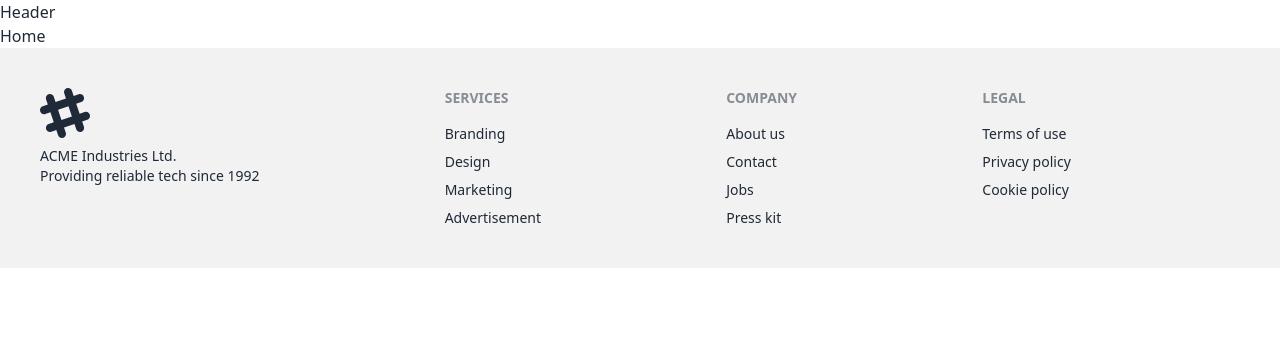
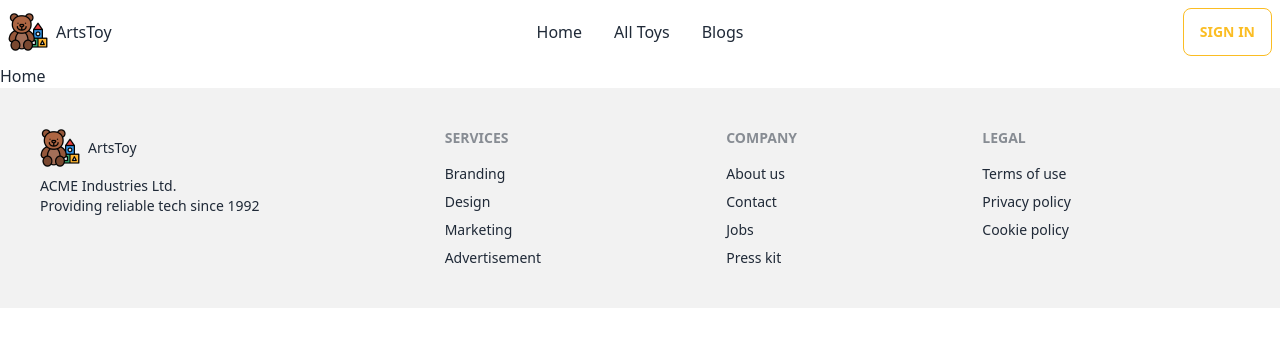
Before and after one commit to minjucse/toy-marketplace-client-side, a React (Vite) app: page / in a window 1280 px wide. Shown: the top 346 px of the page. Built offline with nearby package versions, Linux system fonts and the light colour scheme; no server answers.

Commit message:
header and footer added

```diff
--- a/src/Pages/Shared/Footer/Footer.jsx
+++ b/src/Pages/Shared/Footer/Footer.jsx
@@ -1,10 +1,20 @@
 import React from 'react'
+import { Link } from 'react-router-dom'
+import logo from '../../../assets/logo.png';
 
 const Footer = () => {
   return (
     <footer className="footer p-10 bg-base-200 text-base-content">
       <div>
-        <svg width="50" height="50" viewBox="0 0 24 24" xmlns="http://www.w3.org/2000/svg" fillRule="evenodd" clipRule="evenodd" className="fill-current"><path d="M22.672 15.226l-2.432.811.841 2.515c.33 1.019-.209 2.127-1.23 2.456-1.15.325-2.148-.321-2.463-1.226l-.84-2.518-5.013 1.677.84 2.517c.391 1.203-.434 2.542-1.831 2.542-.88 0-1.601-.564-1.86-1.314l-.842-2.516-2.431.809c-1.135.328-2.145-.317-2.463-1.229-.329-1.018.211-2.127 1.231-2.456l2.432-.809-1.621-4.823-2.432.808c-1.355.384-2.558-.59-2.558-1.839 0-.817.509-1.582 1.327-1.846l2.433-.809-.842-2.515c-.33-1.02.211-2.129 1.232-2.458 1.02-.329 2.13.209 2.461 1.229l.842 2.515 5.011-1.677-.839-2.517c-.403-1.238.484-2.553 1.843-2.553.819 0 1.585.509 1.85 1.326l.841 2.517 2.431-.81c1.02-.33 2.131.211 2.461 1.229.332 1.018-.21 2.126-1.23 2.456l-2.433.809 1.622 4.823 2.433-.809c1.242-.401 2.557.484 2.557 1.838 0 .819-.51 1.583-1.328 1.847m-8.992-6.428l-5.01 1.675 1.619 4.828 5.011-1.674-1.62-4.829z"></path></svg>
+        <div >
+          <Link to="/" className='flex items-center'>
+            <img src={logo} alt="" />
+            <h3 className='ml-2'>
+              Arts
+              <span>Toy</span>
+            </h3>
+          </Link>
+        </div>
         <p>ACME Industries Ltd.<br />Providing reliable tech since 1992</p>
       </div>
       <div>
--- a/src/Pages/Shared/Header/Header.jsx
+++ b/src/Pages/Shared/Header/Header.jsx
@@ -1,8 +1,91 @@
-import React from 'react'
+import React, { useContext } from 'react'
+import { Link, useLocation } from 'react-router-dom';
+
+import { AuthContext } from '../../../providers/AuthProvider';
+import logo from '../../../assets/logo.png';
 
 const Header = () => {
+  const { userInfo, signOutUser } = useContext(AuthContext);
+  const location = useLocation();
+
+  const handleLogOut = () => {
+    signOutUser()
+      .then()
+      .catch(error => console.log(error));
+  };
+
   return (
-    <div>Header</div>
+    <div>
+      <div className="navbar bg-base-100">
+        <div className="navbar-start">
+          <div className="dropdown">
+            <label tabIndex={0} className="btn btn-ghost lg:hidden">
+              <svg xmlns="http://www.w3.org/2000/svg" className="h-5 w-5" fill="none" viewBox="0 0 24 24" stroke="currentColor"><path strokeLinecap="round" strokeLinejoin="round" strokeWidth="2" d="M4 6h16M4 12h8m-8 6h16" /></svg>
+            </label>
+            <ul tabIndex={0} className="menu menu-compact dropdown-content mt-3 p-2 shadow bg-base-100 rounded-box w-52">
+              <li>
+                <Link to="/">Home</Link>
+              </li>
+              <li >
+                <Link>All Toys</Link>
+              </li>
+              <li >
+                <Link>My Toys</Link>
+              </li>
+              <li >
+                <Link>Add A Toy</Link>
+              </li>
+              <li>
+                <Link to="/blog">Blogs</Link>
+              </li>
+            </ul>
+          </div>
+          <Link to="/" className='flex items-center'>
+            <img src={logo} alt="" />
+            <h3 className='ml-2'>
+              Arts
+              <span>Toy</span>
+            </h3>
+          </Link>
+        </div>
+        <div className="navbar-center hidden lg:flex">
+          <ul className="menu menu-horizontal px-1">
+            <li>
+              <Link to="/">Home</Link>
+            </li>
+            <li >
+              <Link>All Toys</Link>
+            </li>
+            {
+              userInfo && <div>
+                <li >
+                  <Link>My Toys</Link>
+                </li>
+                <li >
+                  <Link>Add A Toy</Link>
+                </li>
+              </div>
+            }
+
+            <li>
+              <Link to="/blog">Blogs</Link>
+            </li>
+          </ul>
+        </div>
+        <div className="navbar-end">
+          {userInfo ?
+            <button onClick={handleLogOut} type="button" className="btn btn-outline btn-warning">Sign Out </button>
+            :
+            <Link to="/sign-in" className="btn btn-outline btn-warning">Sign In</Link>
+          }
+          {
+            userInfo && <div className='user-profile tooltip' data-tip="hello">
+              <img src={user.photoURL} alt="" />
+            </div>
+          }
+        </div>
+      </div>
+    </div>
   )
 }
 
```
Also changed, not shown: src/assets/logo.png (renamed from src/assets/image.png).
